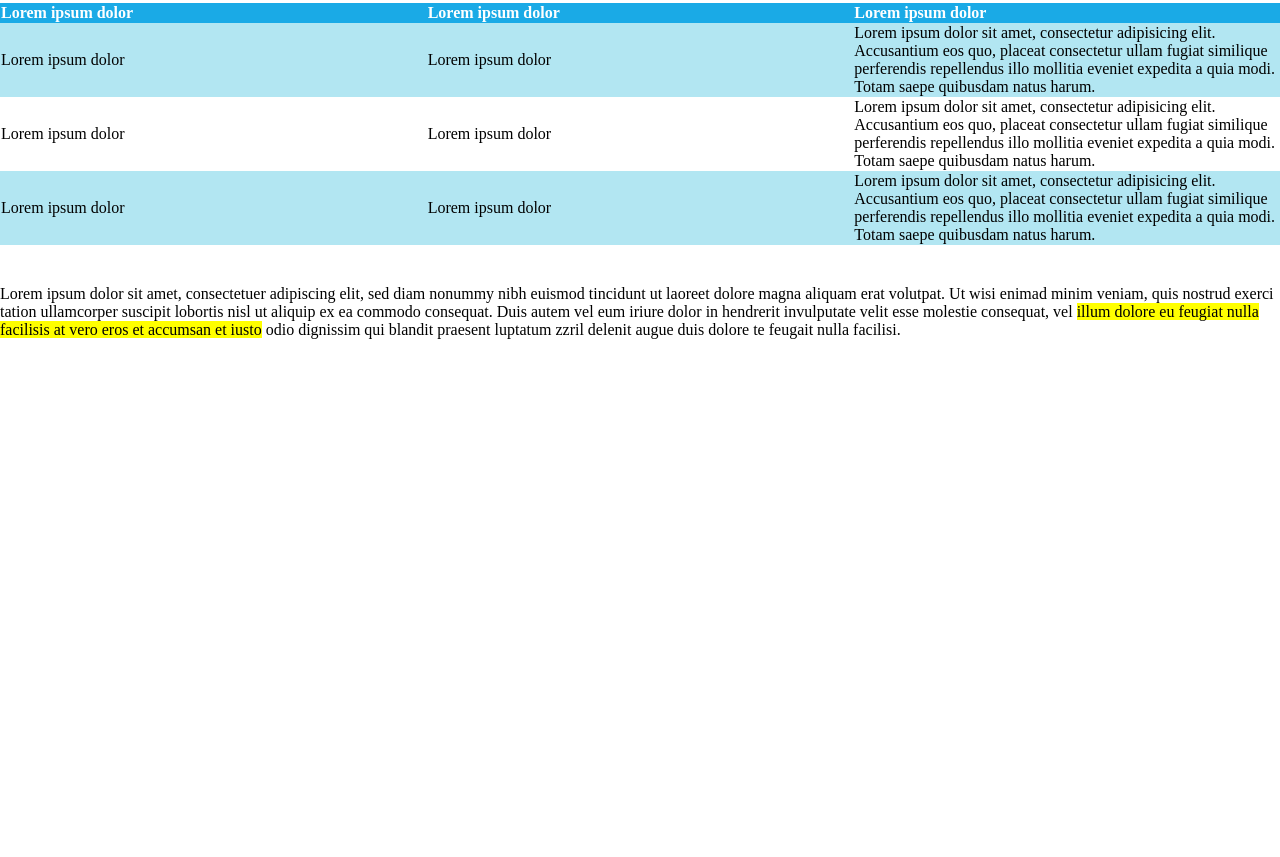
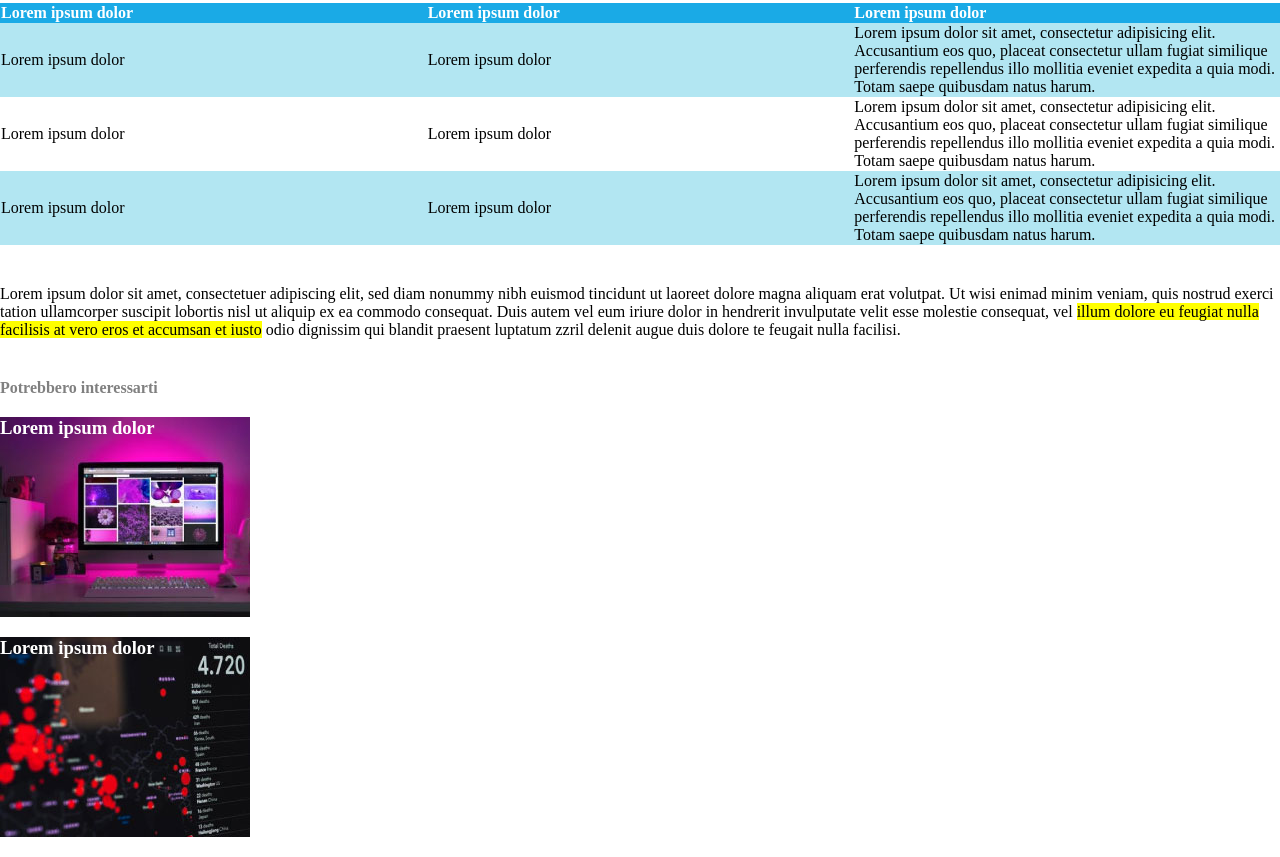
Before and after one commit to paolocastaldi/html-css-booleaner, a plain HTML site: page index.html in a window 1280 px wide. Shown: the part 868-1725 px from the top of the page. Before the commit the page ends 1247 px from the top, so only its background shows below. Drawn offline with Linux system fonts and the light colour scheme.

Commit message:
aggiunto footer, immagini, corretto colore banner

```diff
--- a/css/style.css
+++ b/css/style.css
@@ -4,7 +4,7 @@
 #banner{
     height: 150px;
     background-image: url(../img/pattern.png);
-    background-color: rgb(0, 153, 255);
+    background-color: rgba(78,160,255,255);
 
 
 }
@@ -71,3 +71,27 @@ td{
 #conclusioni{
     margin-bottom: 40px;
 }
+
+.immaginiFooter{
+    margin-bottom: 20px;
+    width: 250px;
+    height: 200px;
+
+}
+#primoFooter{
+    background-image: url(../img/monitor.jpg);
+}
+
+#secondoFooter{
+    background-image: url(../img/graph.jpg);
+}
+
+.immaginiFooter h3{
+color: white;
+font-weight: bold;
+text-align: start;
+}
+footer h4{
+    color: grey;
+    margin: 20px 0 20px 0;
+}
--- a/index.html
+++ b/index.html
@@ -90,6 +90,14 @@
     </p>
 </main>
 
+<!-- footer della pagina -->
+<footer>
+    <h4>Potrebbero interessarti</h4>
+
+    <div class="immaginiFooter" id="primoFooter"><h3>Lorem ipsum dolor</h3></div>
+    <div class="immaginiFooter" id="secondoFooter"><h3>Lorem ipsum dolor</h3></div>
+
+</footer>
 
 
 
```
